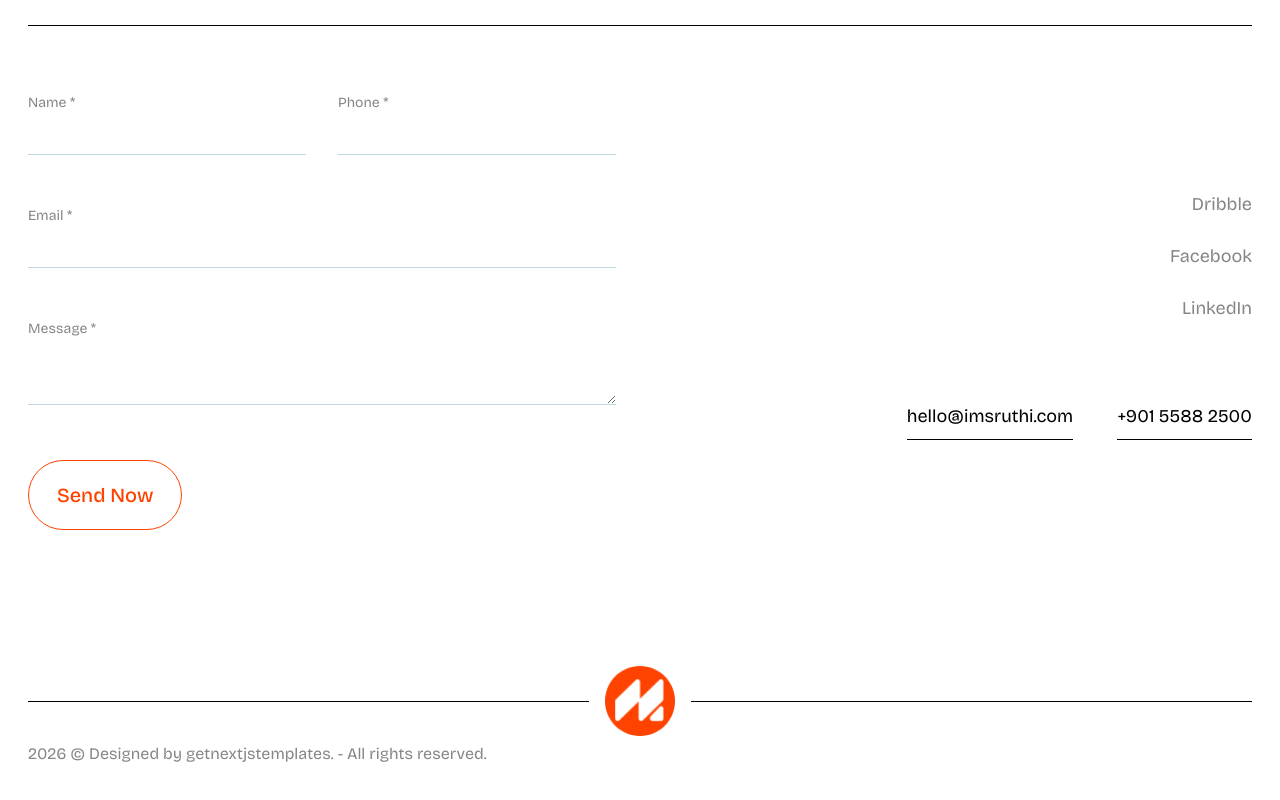
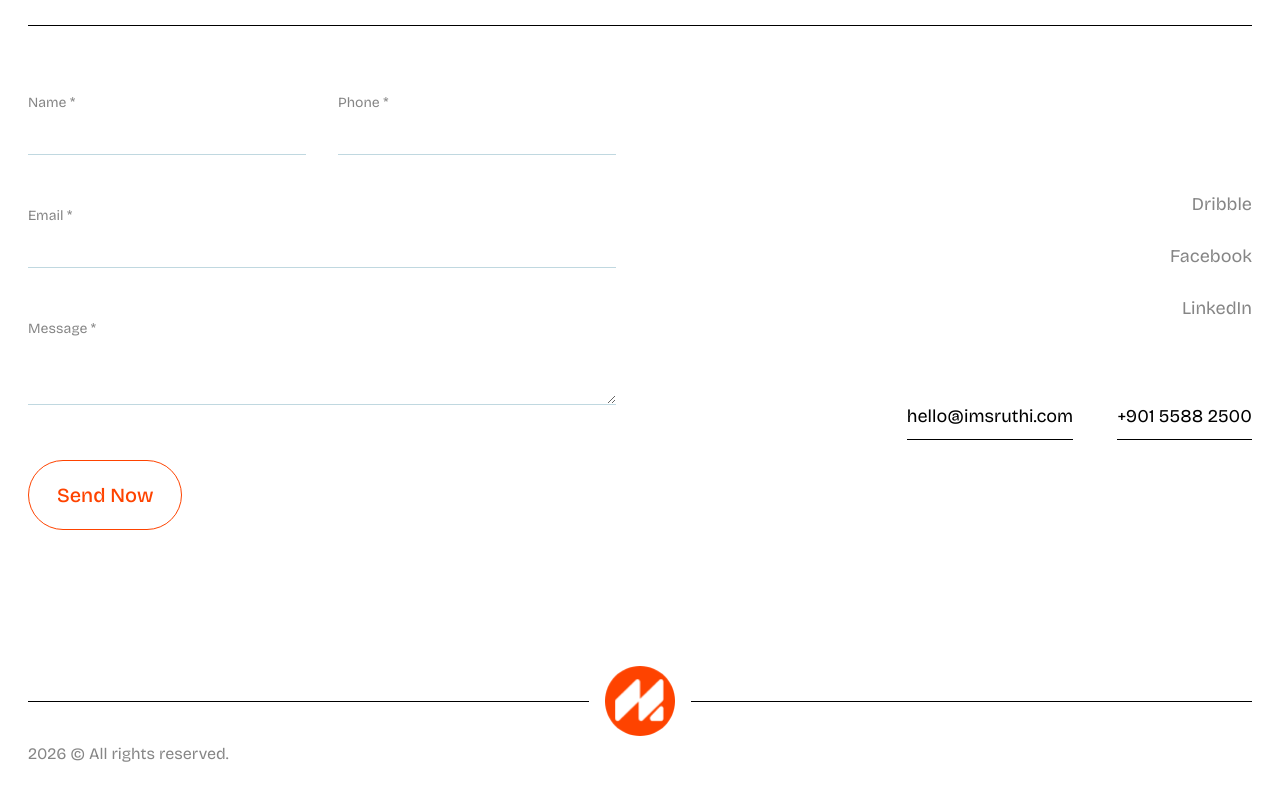
Before and after one commit to Moiz-Akhtar/moiz, a Next.js app: page / in a window 1280 px wide. Shown: the part 5776-6576 px from the top of the page. Built offline with nearby package versions, Linux system fonts and the light colour scheme.

Commit message:
footer rights

```diff
--- a/src/app/components/layout/footer/index.tsx
+++ b/src/app/components/layout/footer/index.tsx
@@ -13,7 +13,7 @@ const Footer = () => {
                         </div>
                         <div className="flex-grow h-px bg-black" />
                     </div>
-                    <p className="text-secondary">2026 © Designed by <Link href={"https://getnextjstemplates.com/"} className="hover:text-black">getnextjstemplates.</Link> - All rights reserved.</p>
+                    <p className="text-secondary">2026 © All rights reserved.</p>
                 </div>
             </div>
         </footer>
```
